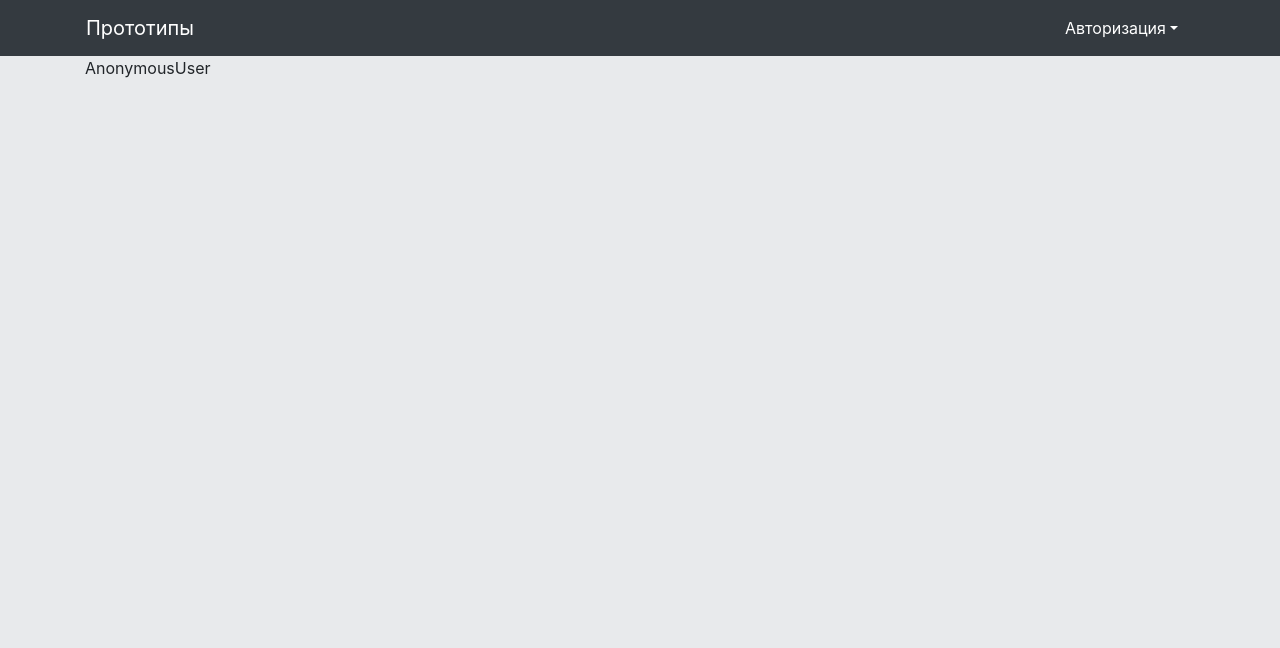
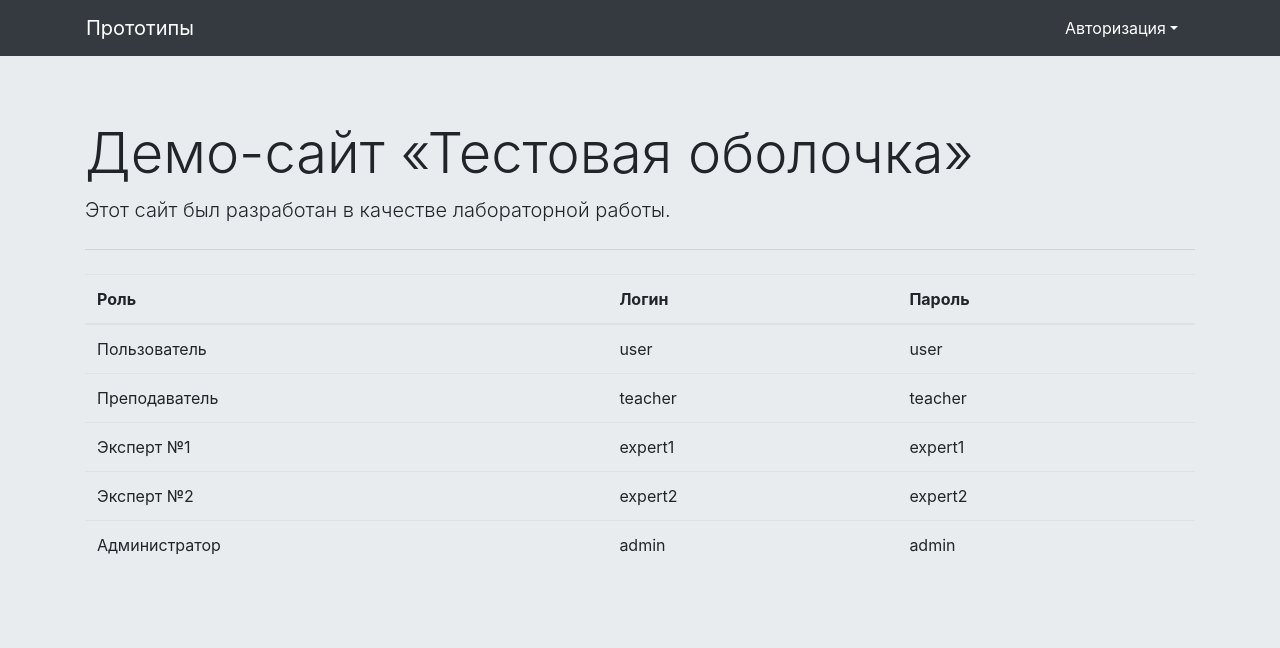
Before and after one commit to gelfik/prototipe-django, a Django app: page / in a window 1280 px wide. Shown: the top 648 px of the page. Run offline with Django 3.2, Linux system fonts and the light colour scheme; some libraries are stand-ins or nearby versions.

Commit message:
update index: add auth data

```diff
--- a/prototipe/templates/prototipe/index.html
+++ b/prototipe/templates/prototipe/index.html
@@ -3,7 +3,47 @@
 {% block title %}Главная страница{% endblock %}
 
 {% block content %}
-    <div class="container">
-        {{ user }} {{ user.groups.all.0.name }} {{ group }}
+    <div class="jumbotron jumbotron-fluid">
+        <div class="container">
+            <h1 class="display-4">Демо-сайт «Тестовая оболочка»</h1>
+            <p class="lead">Этот сайт был разработан в качестве лабораторной работы.</p>
+            <hr class="my-4">
+            <table class="table table-hover">
+                <thead>
+                <tr>
+                    <th scope="col">Роль</th>
+                    <th scope="col">Логин</th>
+                    <th scope="col">Пароль</th>
+                </tr>
+                </thead>
+                <tbody>
+                <tr>
+                    <td>Пользователь</td>
+                    <td>user</td>
+                    <td>user</td>
+                </tr>
+                <tr>
+                    <td>Преподаватель</td>
+                    <td>teacher</td>
+                    <td>teacher</td>
+                </tr>
+                <tr>
+                    <td>Эксперт №1</td>
+                    <td>expert1</td>
+                    <td>expert1</td>
+                </tr>
+                <tr>
+                    <td>Эксперт №2</td>
+                    <td>expert2</td>
+                    <td>expert2</td>
+                </tr>
+                <tr>
+                    <td>Администратор</td>
+                    <td>admin</td>
+                    <td>admin</td>
+                </tr>
+                </tbody>
+            </table>
+        </div>
     </div>
 {% endblock %}
```
